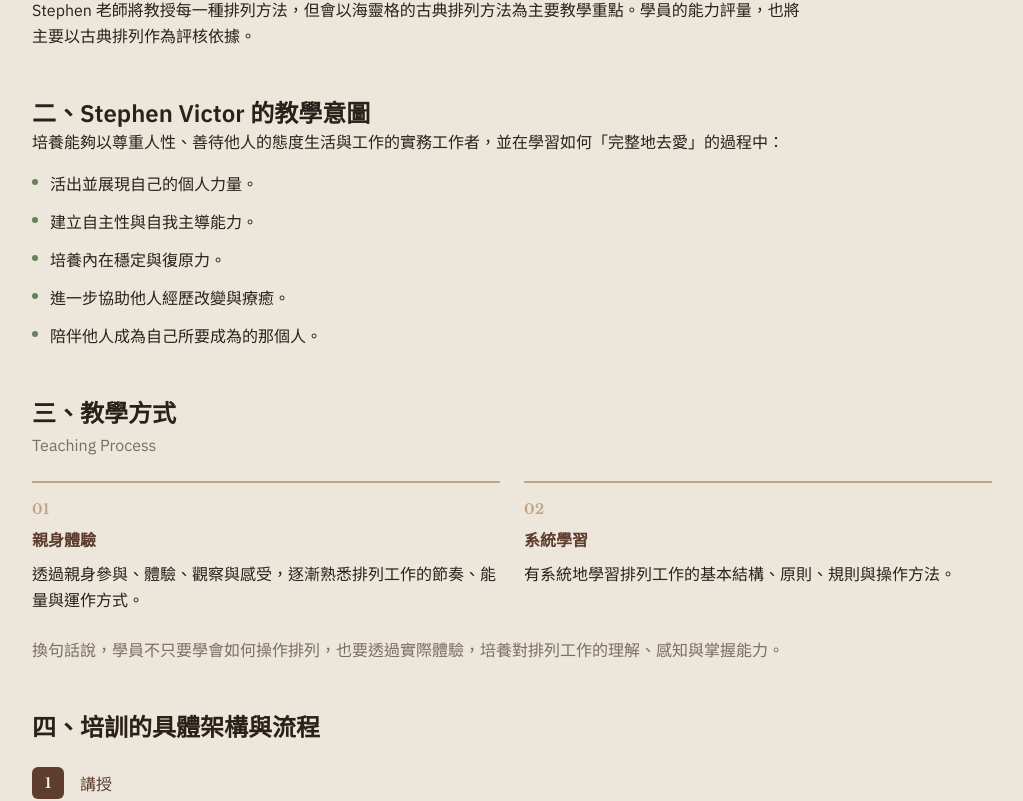
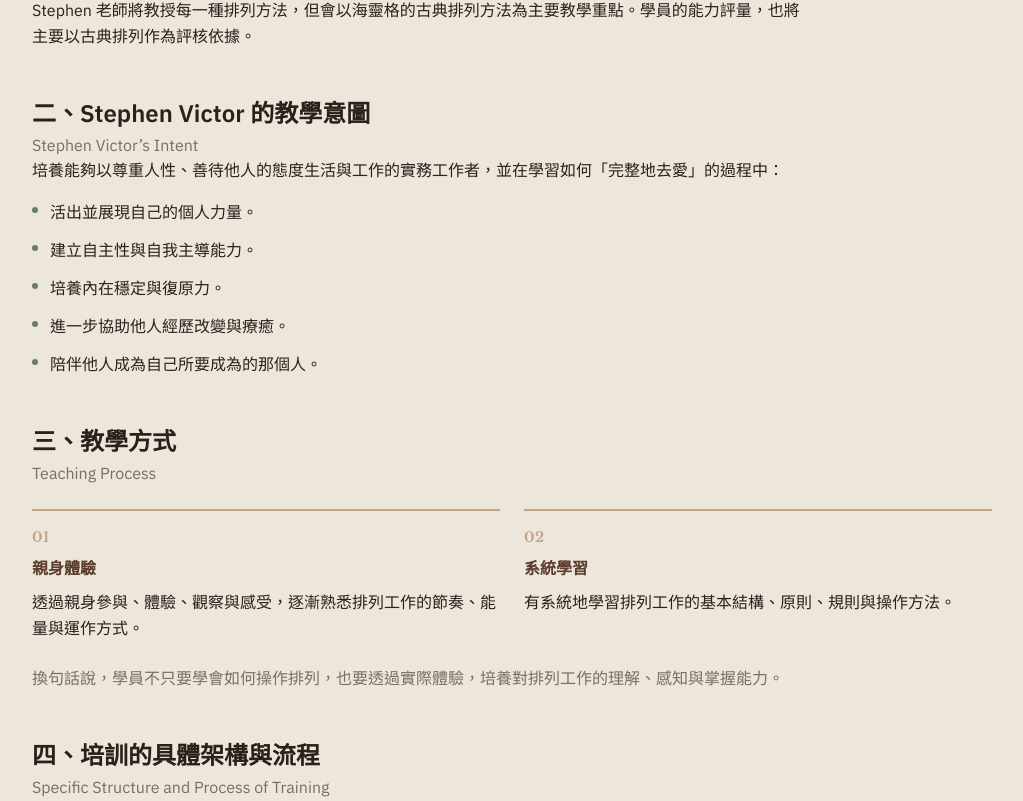
Before and after one commit to klaudia1209teleworker/system-constellations, a React (Vite) app: page / in a window 1280 px wide. Shown: the part 2800-3601 px from the top of the page, without its empty margins (128-1151 px from the left). Built offline with nearby package versions, Linux system fonts and the light colour scheme.

Commit message:
fix(i18n): 補齊二、四區塊英文次行標題
教學意圖與培訓架構區塊改為中文主行＋英文次行，
與課綱其他區塊一致。

```diff
--- a/src/App.tsx
+++ b/src/App.tsx
@@ -80,7 +80,9 @@ export default function App() {
         <BilingualNameList items={t.curriculum.approaches} />
         <p className="mt-6 max-w-3xl">{t.curriculum.approachesNote}</p>
 
-        <Subheading>{t.curriculum.section2}</Subheading>
+        <Subheading subtitle={t.curriculum.section2En}>
+          {t.curriculum.section2}
+        </Subheading>
         <p className="max-w-3xl">{t.curriculum.intentLead}</p>
         <CheckList items={t.curriculum.intentItems} />
 
@@ -90,7 +92,9 @@ export default function App() {
         <SplitBlocks items={t.curriculum.methods} />
         <p className="mt-6 max-w-3xl text-muted">{t.curriculum.methodsNote}</p>
 
-        <Subheading>{t.curriculum.section4}</Subheading>
+        <Subheading subtitle={t.curriculum.section4En}>
+          {t.curriculum.section4}
+        </Subheading>
         <StepList steps={t.curriculum.process} />
 
         <Subheading subtitle={t.curriculum.section5En}>
--- a/src/i18n/types.ts
+++ b/src/i18n/types.ts
@@ -78,6 +78,7 @@ export interface SiteContent {
     approaches: BilingualName[]
     approachesNote: string
     section2: string
+    section2En?: string
     intentLead: string
     intentItems: string[]
     section3: string
@@ -85,6 +86,7 @@ export interface SiteContent {
     methods: SplitItem[]
     methodsNote: string
     section4: string
+    section4En?: string
     process: StepItem[]
     section5: string
     section5En?: string
--- a/src/i18n/zh.ts
+++ b/src/i18n/zh.ts
@@ -94,6 +94,7 @@ export const zh: SiteContent = {
     approachesNote:
       'Stephen 老師將教授每一種排列方法，但會以海靈格的古典排列方法為主要教學重點。學員的能力評量，也將主要以古典排列作為評核依據。',
     section2: '二、Stephen Victor 的教學意圖',
+    section2En: 'Stephen Victor’s Intent',
     intentLead:
       '培養能夠以尊重人性、善待他人的態度生活與工作的實務工作者，並在學習如何「完整地去愛」的過程中：',
     intentItems: [
@@ -118,6 +119,7 @@ export const zh: SiteContent = {
     methodsNote:
       '換句話說，學員不只要學會如何操作排列，也要透過實際體驗，培養對排列工作的理解、感知與掌握能力。',
     section4: '四、培訓的具體架構與流程',
+    section4En: 'Specific Structure and Process of Training',
     process: [
       {
         title: '講授',
```
Also changed, not shown: .cursor/prd/bilingual-titles.md (added).
